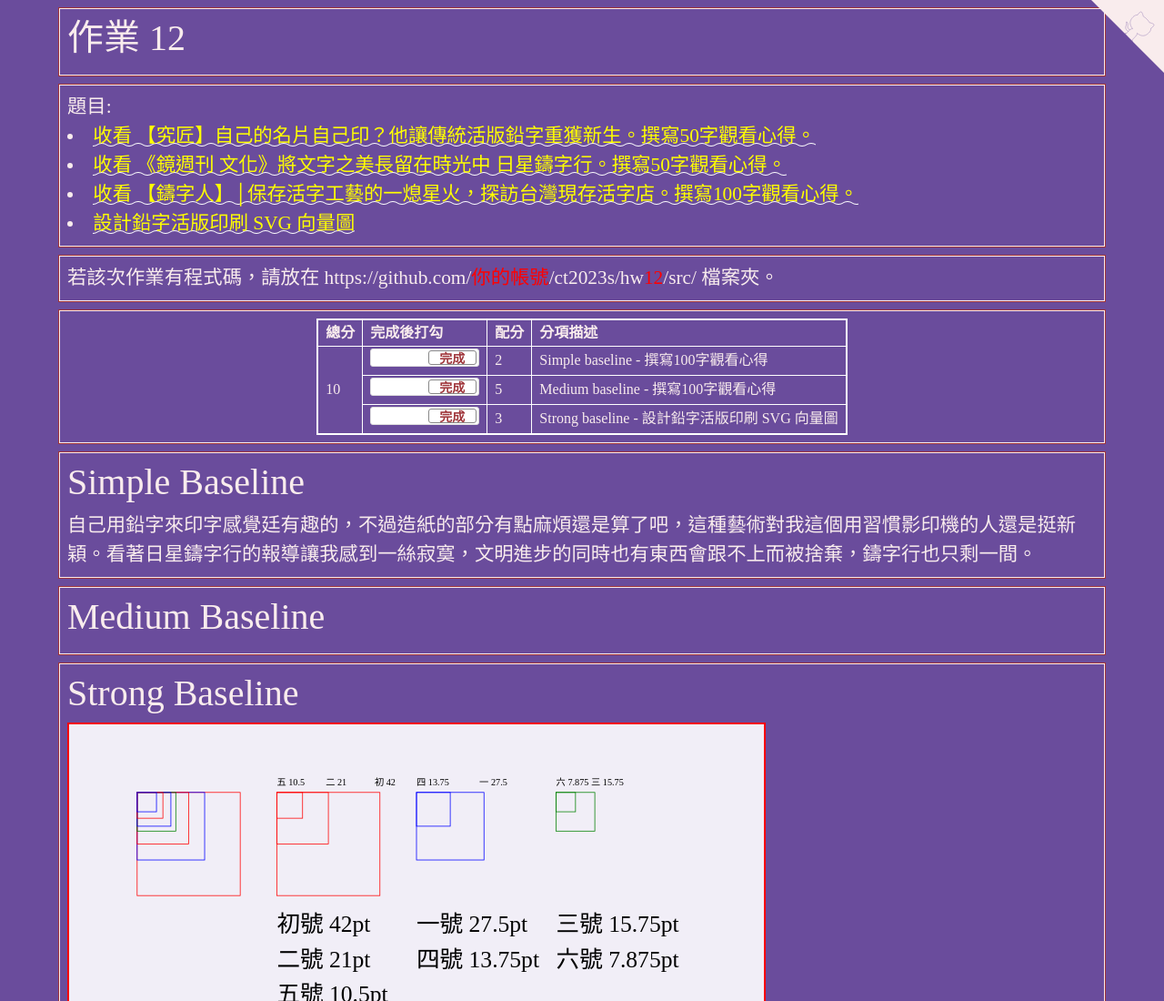
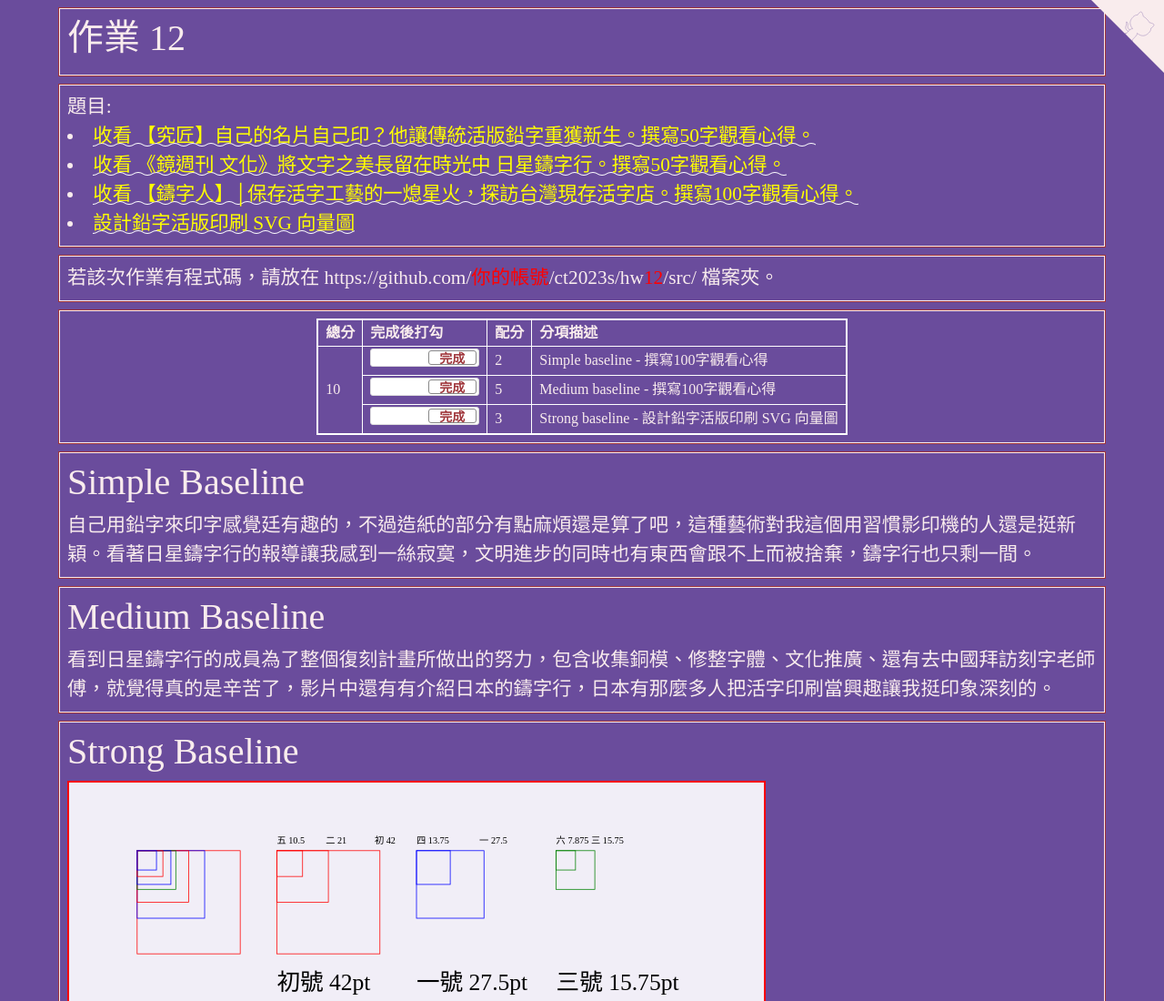
Before and after one commit to Yang8795/ct2023s, a plain HTML site: page hw12/index.html in a window 1280 px wide. Shown: the top 1100 px of the page at 91% size. Drawn offline with nearby package versions, Linux system fonts and the light colour scheme.

Commit message:
Update index.html

```diff
--- a/hw12/index.html
+++ b/hw12/index.html
@@ -236,6 +236,7 @@
   <div class="row hw12">
     <div class="col-md-12 twenty">
       <h1>Medium Baseline</h1>
+      看到日星鑄字行的成員為了整個復刻計畫所做出的努力，包含收集銅模、修整字體、文化推廣、還有去中國拜訪刻字老師傅，就覺得真的是辛苦了，影片中還有有介紹日本的鑄字行，日本有那麼多人把活字印刷當興趣讓我挺印象深刻的。
     </div>
   </div>
   <!-- ------------------------------------------------>
```
